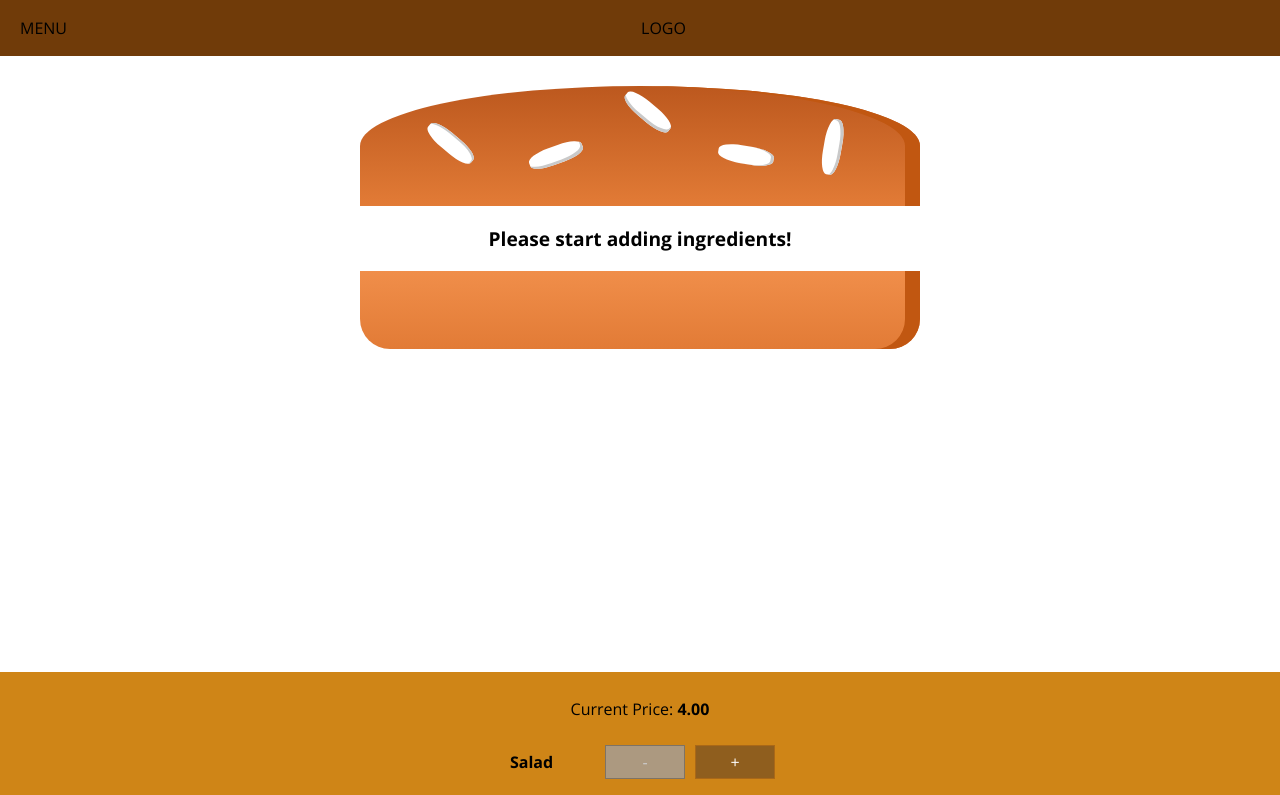
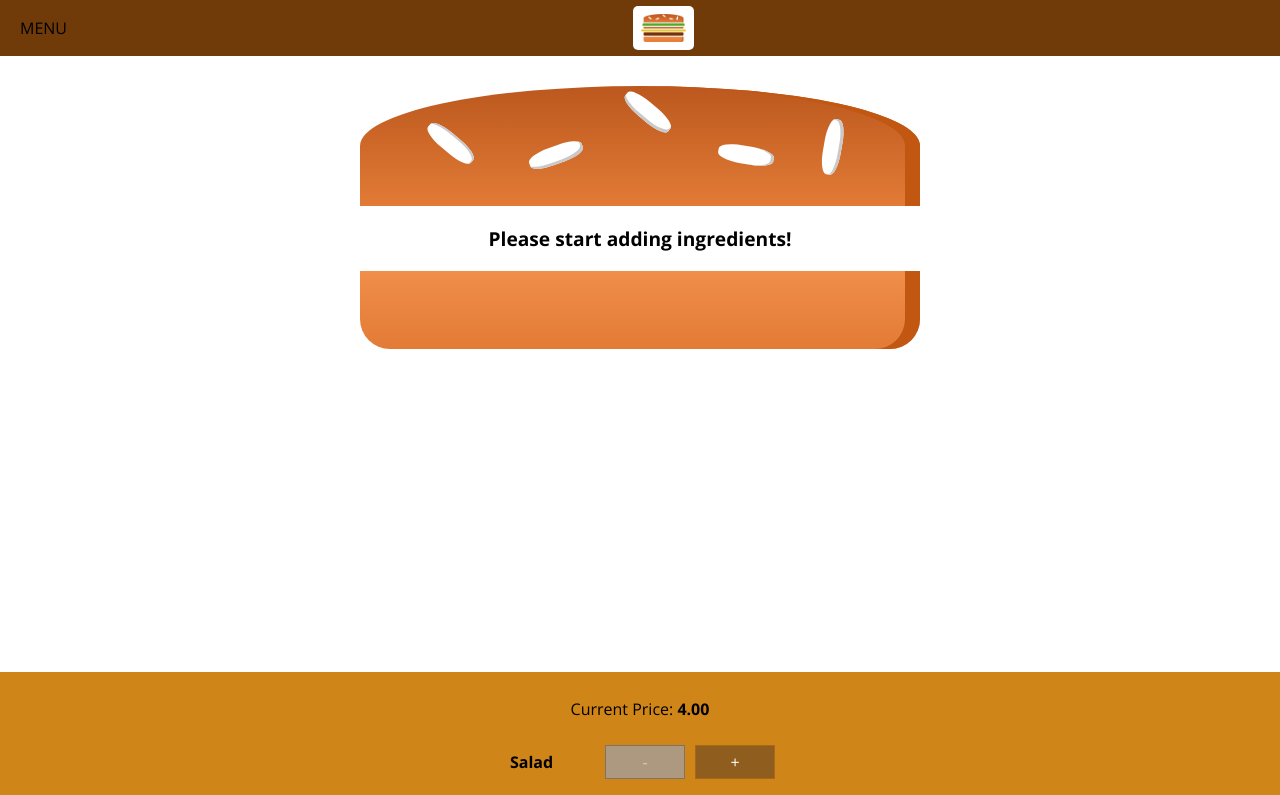
Before and after one commit to goxr3plus/React-Burger-Restaurant, a React (Create React App) app: page / in a window 1280 px wide. Shown: the top 795 px of the page. Built offline with nearby package versions, Linux system fonts and the light colour scheme.

Commit message:
Using application logo

```diff
--- /dev/null
+++ b/src/components/Logo/Logo.css
@@ -0,0 +1,11 @@
+.Logo {
+   background-color: white;
+   padding: 8px;
+   height: 80%;
+   box-sizing: border-box;
+   border-radius: 5px;
+}
+
+.Logo img {
+   height: 100%;
+}
--- /dev/null
+++ b/src/components/Logo/Logo.js
@@ -0,0 +1,11 @@
+import React from "react"
+import burgerLogo from "../../assets/Images/burger-logo.png"
+import "./Logo.css"
+
+const Logo = () => (
+   <div className="Logo">
+      <img src={burgerLogo} alt="My Burger" />
+   </div>
+)
+
+export default Logo
--- a/src/components/Navigation/Toolbar/Toolbar.js
+++ b/src/components/Navigation/Toolbar/Toolbar.js
@@ -1,11 +1,12 @@
 import React from "react"
 import "./Toolbar.css"
+import Logo from './../../Logo/Logo';
 
 const toolbar = props => {
    return (
       <header className="Toolbar">
          <div>MENU</div>
-         <div>LOGO</div>
+         <Logo></Logo>
          <nav />
       </header>
    )
```
Also changed, not shown: src/assets/Images/burger-logo.png (renamed from public/burger-logo.png).
